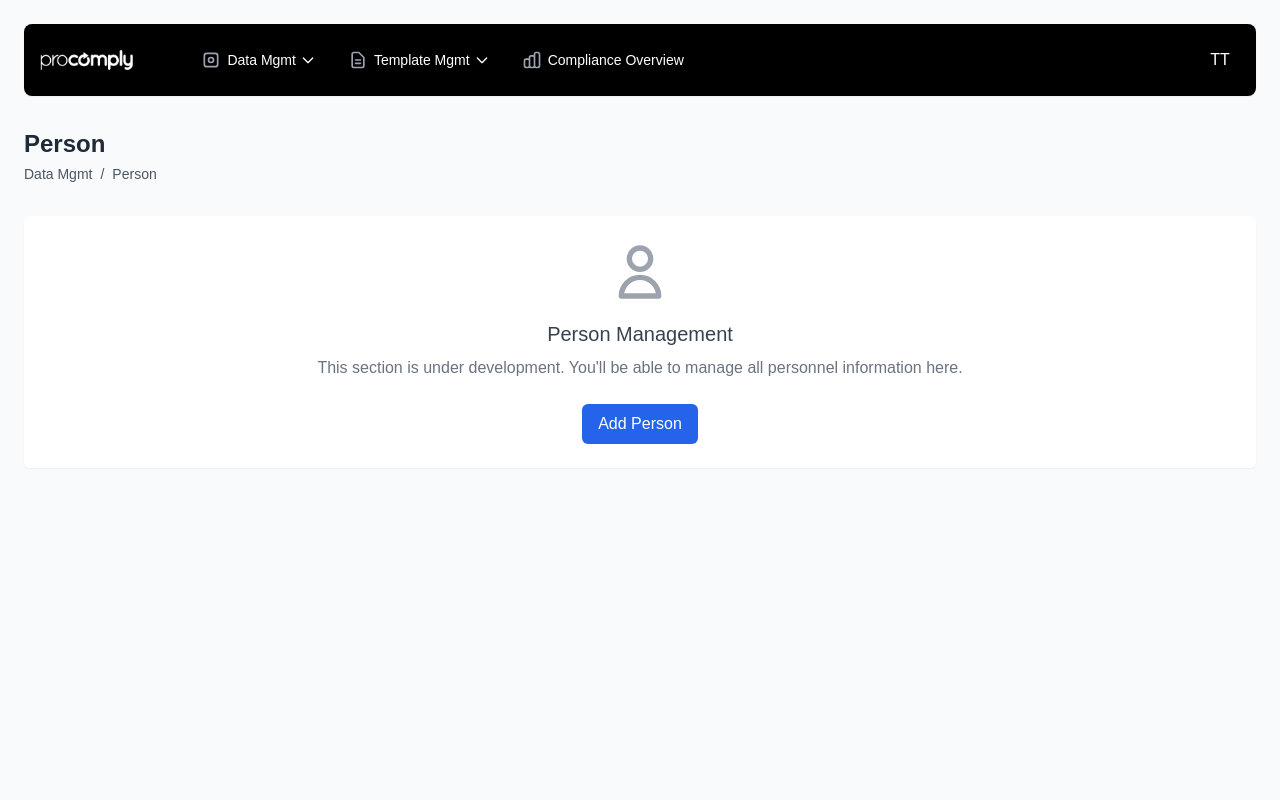
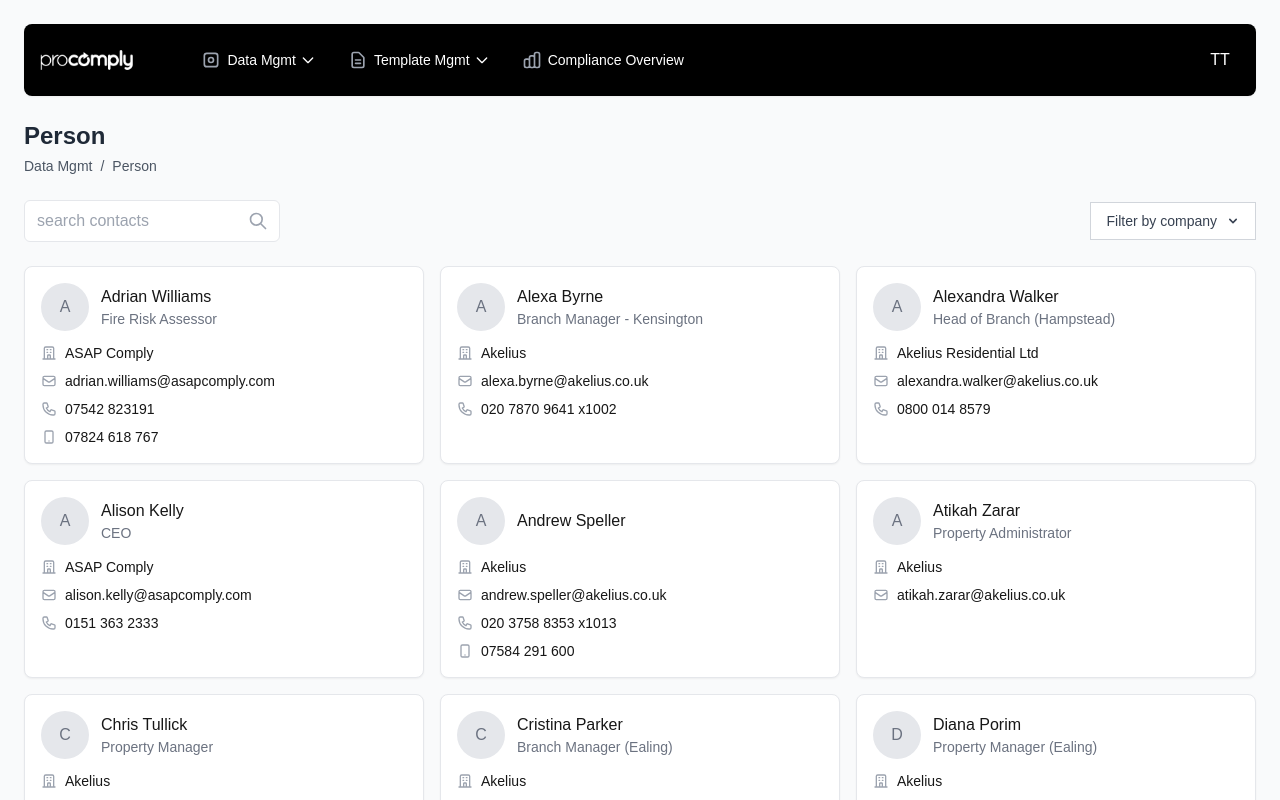
Before and after one commit to tom-tochito/procomply, a Next.js app: page /1/data-mgmt/person in a window 1280 px wide. Shown: the top 800 px of the page. Built offline with nearby package versions, Linux system fonts and the light colour scheme.

Commit message:
people tab

```diff
--- a/src/app/[domain]/data-mgmt/person/page.tsx
+++ b/src/app/[domain]/data-mgmt/person/page.tsx
@@ -1,12 +1,130 @@
 "use client";
 
-import React from "react";
+import React, { useState } from "react";
 import Link from "next/link";
+import { useParams } from "next/navigation";
 import Header from "@/common/components/Header";
 
+// Mock data based on the screenshot
+const mockPersons = [
+  {
+    id: 1,
+    name: "Adrian Williams",
+    company: "ASAP Comply",
+    role: "Fire Risk Assessor",
+    email: "adrian.williams@asapcomply.com",
+    phone: "07542 823191",
+    phoneMobile: "07824 618 767",
+  },
+  {
+    id: 2,
+    name: "Alexa Byrne",
+    company: "Akelius",
+    role: "Branch Manager - Kensington",
+    email: "alexa.byrne@akelius.co.uk",
+    phone: "020 7870 9641 x1002",
+  },
+  {
+    id: 3,
+    name: "Alexandra Walker",
+    company: "Akelius Residential Ltd",
+    role: "Head of Branch (Hampstead)",
+    email: "alexandra.walker@akelius.co.uk",
+    phone: "0800 014 8579",
+  },
+  {
+    id: 4,
+    name: "Alison Kelly",
+    company: "ASAP Comply",
+    role: "CEO",
+    email: "alison.kelly@asapcomply.com",
+    phone: "0151 363 2333",
+  },
+  {
+    id: 5,
+    name: "Andrew Speller",
+    company: "Akelius",
+    email: "andrew.speller@akelius.co.uk",
+    phone: "020 3758 8353 x1013",
+    phoneMobile: "07584 291 600",
+  },
+  {
+    id: 6,
+    name: "Atikah Zarar",
+    company: "Akelius",
+    role: "Property Administrator",
+    email: "atikah.zarar@akelius.co.uk",
+  },
+  {
+    id: 7,
+    name: "Chris Tullick",
+    company: "Akelius",
+    role: "Property Manager",
+    email: "chris.tullick@akelius.co.uk",
+    phone: "07935 756430",
+  },
+  {
+    id: 8,
+    name: "Cristina Parker",
+    company: "Akelius",
+    role: "Branch Manager (Ealing)",
+    email: "cristina.avram@akelius.co.uk",
+    phone: "020 3758 8354 x1014",
+    phoneMobile: "07788 247002",
+  },
+  {
+    id: 9,
+    name: "Diana Porim",
+    company: "Akelius",
+    role: "Property Manager (Ealing)",
+    email: "diana.porim@akelius.co.uk",
+    phone: "07587 610592",
+  },
+  {
+    id: 10,
+    name: "Francesca D'Souza",
+    company: "Akelius",
+    role: "Property Administrator (Camden)",
+    email: "francesca.d'souza@akelius.co.uk",
+    phone: "07741659351",
+  },
+  {
+    id: 11,
+    name: "Gary Bryan",
+    company: "ASAP Comply",
+    role: "Forensic Risk Assessor",
+    email: "gary.brya@asapcomply.com",
+    phone: "0151 363 2333",
+    phoneMobile: "07796 619770",
+  },
+  {
+    id: 12,
+    name: "Hyrije Taipi",
+    company: "Akelius",
+    role: "Property Manager Hampstead",
+    email: "Hyrije.Taipi@akelius.co.uk",
+  },
+];
+
 export default function PersonPage() {
+  const { domain } = useParams();
+  const [searchTerm, setSearchTerm] = useState("");
+  const [filter, setFilter] = useState("");
+
+  // Filter persons based on search term
+  const filteredPersons = mockPersons.filter((person) => {
+    const searchLower = searchTerm.toLowerCase();
     return (
-    <div className="p-6 space-y-8 bg-gray-50 min-h-screen">
+      person.name.toLowerCase().includes(searchLower) ||
+      (person.company && person.company.toLowerCase().includes(searchLower)) ||
+      (person.role && person.role.toLowerCase().includes(searchLower)) ||
+      (person.email && person.email.toLowerCase().includes(searchLower)) ||
+      (person.phone && person.phone.toLowerCase().includes(searchLower))
+    );
+  });
+
+  return (
+    <div className="p-6 space-y-6 bg-gray-50 min-h-screen">
       {/* Top header with logo and user info */}
       <Header />
 
@@ -14,7 +132,7 @@
       <div>
         <h1 className="text-2xl font-bold text-gray-800">Person</h1>
         <div className="flex items-center text-sm text-gray-600 mt-1">
-          <Link href="/dashboard" className="hover:text-blue-600">
+          <Link href={`/${domain}/data-mgmt`} className="hover:text-blue-600">
             <span>Data Mgmt</span>
           </Link>
           <span className="mx-2">/</span>
@@ -22,11 +140,20 @@
         </div>
       </div>
 
-      {/* Placeholder content */}
-      <div className="bg-white rounded-md shadow-sm p-6 text-center">
+      {/* Search and filter controls */}
+      <div className="flex flex-wrap gap-3 justify-between items-center">
+        <div className="relative">
+          <input
+            type="text"
+            placeholder="search contacts"
+            className="border rounded-md pl-3 pr-10 py-2 w-64 focus:outline-none focus:ring-2 focus:ring-blue-500"
+            value={searchTerm}
+            onChange={(e) => setSearchTerm(e.target.value)}
+          />
+          <button className="absolute right-3 top-1/2 -translate-y-1/2">
             <svg
               xmlns="http://www.w3.org/2000/svg"
-          className="h-16 w-16 mx-auto text-gray-400 mb-4"
+              className="h-5 w-5 text-gray-400"
               fill="none"
               viewBox="0 0 24 24"
               stroke="currentColor"
@@ -35,16 +162,134 @@
                 strokeLinecap="round"
                 strokeLinejoin="round"
                 strokeWidth={2}
-            d="M16 7a4 4 0 11-8 0 4 4 0 018 0zM12 14a7 7 0 00-7 7h14a7 7 0 00-7-7z"
+                d="M21 21l-6-6m2-5a7 7 0 11-14 0 7 7 0 0114 0z"
               />
             </svg>
-        <h2 className="text-xl font-medium text-gray-700 mb-2">Person Management</h2>
-        <p className="text-gray-500 mb-6">
-          This section is under development. You'll be able to manage all personnel information here.
-        </p>
-        <button className="bg-blue-600 text-white px-4 py-2 rounded-md hover:bg-blue-700 transition-colors">
-          Add Person
           </button>
+        </div>
+
+        <div className="flex items-center">
+          <button className="relative inline-flex items-center px-4 py-2 border border-gray-300 bg-white text-sm font-medium text-gray-700 hover:bg-gray-50">
+            Filter by company
+            <svg
+              className="ml-2 -mr-0.5 h-4 w-4"
+              xmlns="http://www.w3.org/2000/svg"
+              viewBox="0 0 20 20"
+              fill="currentColor"
+              aria-hidden="true"
+            >
+              <path
+                fillRule="evenodd"
+                d="M5.293 7.293a1 1 0 011.414 0L10 10.586l3.293-3.293a1 1 0 111.414 1.414l-4 4a1 1 0 01-1.414 0l-4-4a1 1 0 010-1.414z"
+                clipRule="evenodd"
+              />
+            </svg>
+          </button>
+        </div>
+      </div>
+
+      {/* Person grid */}
+      <div className="grid grid-cols-1 lg:grid-cols-3 md:grid-cols-2 gap-4">
+        {filteredPersons.map((person) => (
+          <div
+            key={person.id}
+            className="bg-white rounded-lg shadow-sm border overflow-hidden"
+          >
+            <div className="p-4">
+              <div className="flex items-center space-x-3 mb-3">
+                <div className="h-12 w-12 rounded-full bg-gray-200 flex-shrink-0 flex items-center justify-center text-gray-500">
+                  {person.name.charAt(0)}
+                </div>
+                <div>
+                  <div className="font-medium">{person.name}</div>
+                  {person.role && (
+                    <div className="text-sm text-gray-500">{person.role}</div>
+                  )}
+                </div>
+              </div>
+
+              <div className="space-y-2 text-sm">
+                <div className="flex items-center">
+                  <svg
+                    xmlns="http://www.w3.org/2000/svg"
+                    className="h-4 w-4 text-gray-400 mr-2"
+                    fill="none"
+                    viewBox="0 0 24 24"
+                    stroke="currentColor"
+                  >
+                    <path
+                      strokeLinecap="round"
+                      strokeLinejoin="round"
+                      strokeWidth={2}
+                      d="M19 21V5a2 2 0 00-2-2H7a2 2 0 00-2 2v16m14 0h2m-2 0h-5m-9 0H3m2 0h5M9 7h1m-1 4h1m4-4h1m-1 4h1m-5 10v-5a1 1 0 011-1h2a1 1 0 011 1v5m-4 0h4"
+                    />
+                  </svg>
+                  <span>{person.company}</span>
+                </div>
+
+                {person.email && (
+                  <div className="flex items-center">
+                    <svg
+                      xmlns="http://www.w3.org/2000/svg"
+                      className="h-4 w-4 text-gray-400 mr-2"
+                      fill="none"
+                      viewBox="0 0 24 24"
+                      stroke="currentColor"
+                    >
+                      <path
+                        strokeLinecap="round"
+                        strokeLinejoin="round"
+                        strokeWidth={2}
+                        d="M3 8l7.89 5.26a2 2 0 002.22 0L21 8M5 19h14a2 2 0 002-2V7a2 2 0 00-2-2H5a2 2 0 00-2 2v10a2 2 0 002 2z"
+                      />
+                    </svg>
+                    <span>{person.email}</span>
+                  </div>
+                )}
+
+                {person.phone && (
+                  <div className="flex items-center">
+                    <svg
+                      xmlns="http://www.w3.org/2000/svg"
+                      className="h-4 w-4 text-gray-400 mr-2"
+                      fill="none"
+                      viewBox="0 0 24 24"
+                      stroke="currentColor"
+                    >
+                      <path
+                        strokeLinecap="round"
+                        strokeLinejoin="round"
+                        strokeWidth={2}
+                        d="M3 5a2 2 0 012-2h3.28a1 1 0 01.948.684l1.498 4.493a1 1 0 01-.502 1.21l-2.257 1.13a11.042 11.042 0 005.516 5.516l1.13-2.257a1 1 0 011.21-.502l4.493 1.498a1 1 0 01.684.949V19a2 2 0 01-2 2h-1C9.716 21 3 14.284 3 6V5z"
+                      />
+                    </svg>
+                    <span>{person.phone}</span>
+                  </div>
+                )}
+
+                {person.phoneMobile && (
+                  <div className="flex items-center">
+                    <svg
+                      xmlns="http://www.w3.org/2000/svg"
+                      className="h-4 w-4 text-gray-400 mr-2"
+                      fill="none"
+                      viewBox="0 0 24 24"
+                      stroke="currentColor"
+                    >
+                      <path
+                        strokeLinecap="round"
+                        strokeLinejoin="round"
+                        strokeWidth={2}
+                        d="M12 18h.01M8 21h8a2 2 0 002-2V5a2 2 0 00-2-2H8a2 2 0 00-2 2v14a2 2 0 002 2z"
+                      />
+                    </svg>
+                    <span>{person.phoneMobile}</span>
+                  </div>
+                )}
+              </div>
+            </div>
+          </div>
+        ))}
       </div>
     </div>
   );
```
Lines whose indentation alone changed are shown as unchanged.
